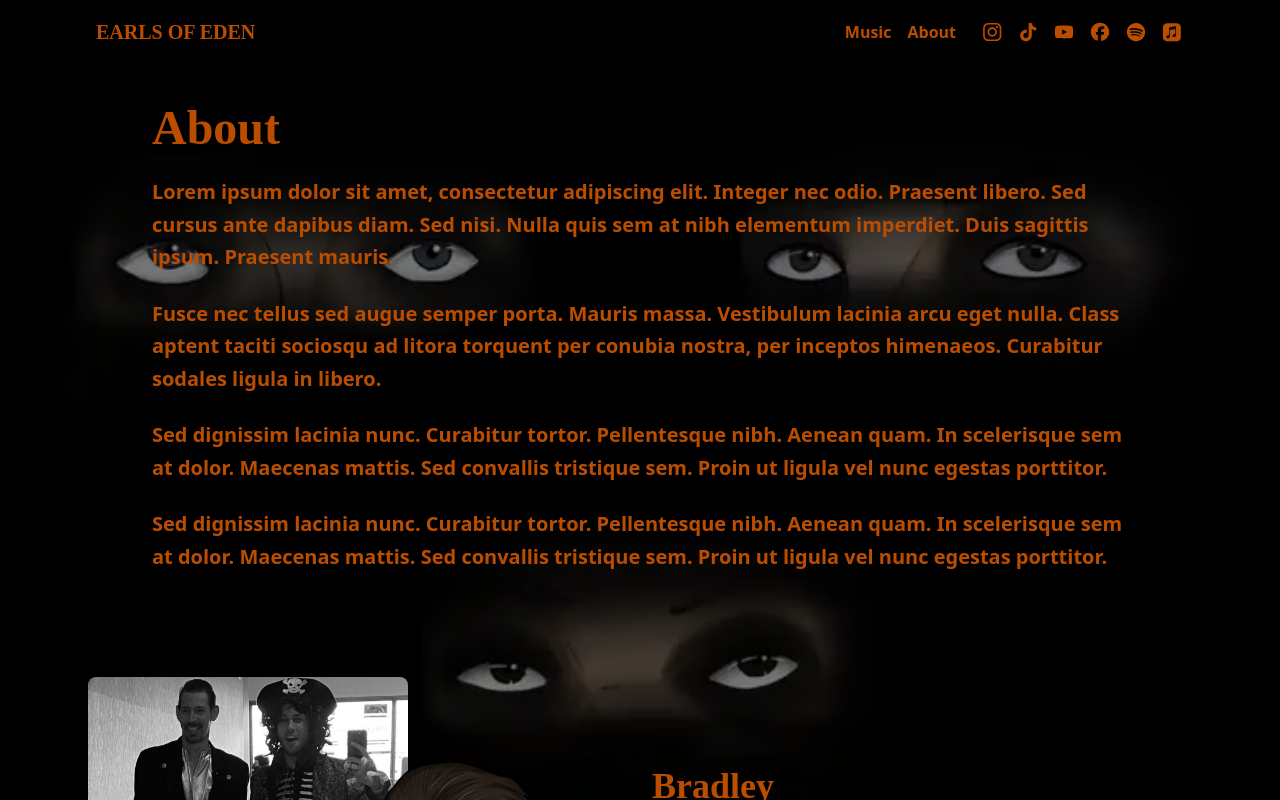
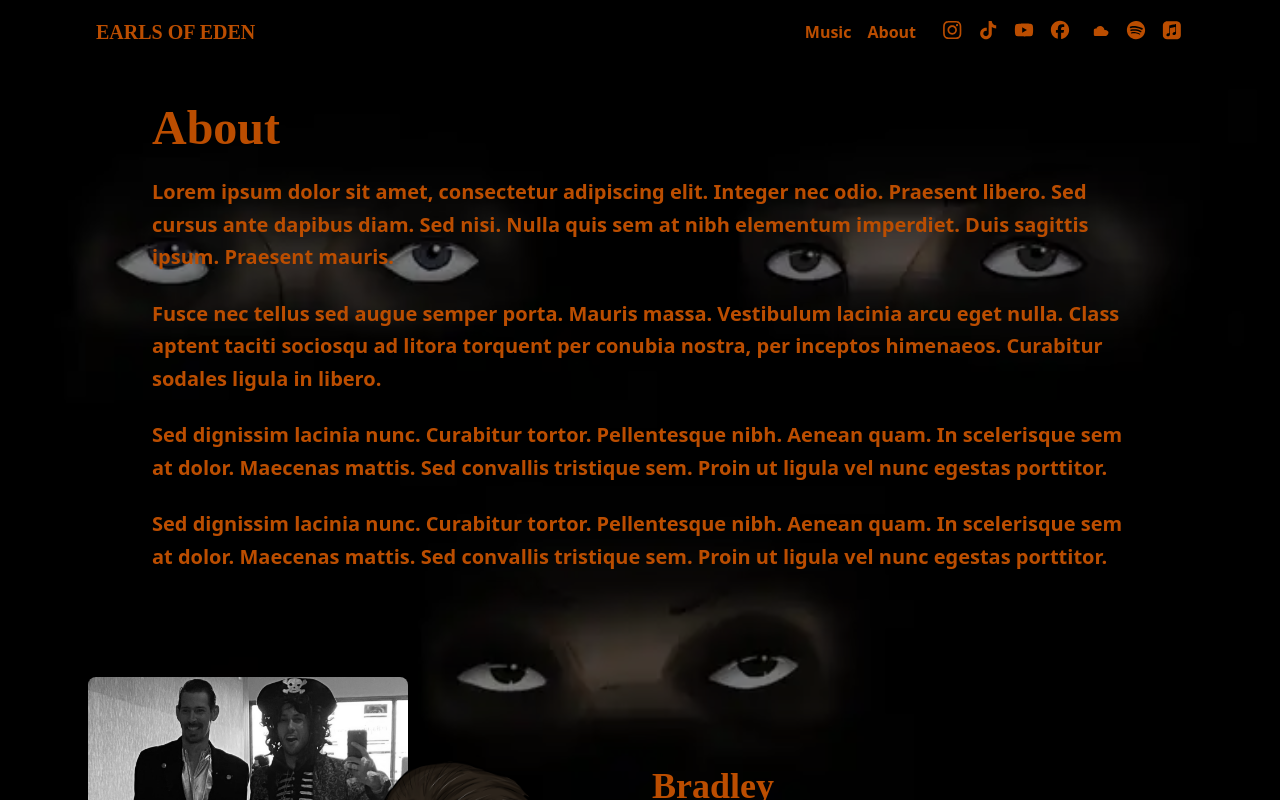
Before and after one commit to rapscallion45/earlsofeden-website, a React (Vite) app: page /about in a window 1280 px wide. Shown: the top 800 px of the page. Built offline with nearby package versions, Linux system fonts and the light colour scheme; a web font is replaced by a local one.

Commit message:
add soundcloud

```diff
--- a/src/components/SocialHeader.tsx
+++ b/src/components/SocialHeader.tsx
@@ -89,6 +89,22 @@ const SocialHeader: React.FC = () => {
         //     ),
         // },
         {
+            name: 'Soundcloud',
+            href: 'https://soundcloud.com/earlsofeden',
+            svg: (
+                <svg
+                    role="img"
+                    className="social-icon w-7 h-7"
+                    xmlns="http://www.w3.org/2000/svg"
+                    viewBox="0 0 100 100"
+                    fill="currentColor"
+                >
+                    <title>SoundCloud</title>
+                    <path d="M75.3,42.6c-0.7,0-1.4,0.1-2.1,0.2c-0.7-8.1-7.3-14.4-15.5-14.4c-6.6,0-12.2,4.2-14.1,10c-0.8-0.3-1.6-0.5-2.5-0.5 c-3.3,0-6,2.7-6,6v14.8c0,3.3,2.7,6,6,6h33c7.3,0,13.2-5.9,13.2-13.2C88.4,48.5,82.5,42.6,75.3,42.6z"/>
+                </svg>
+            ),
+        },
+        {
             name: 'Spotify',
             href: '#',
             svg: (
```
